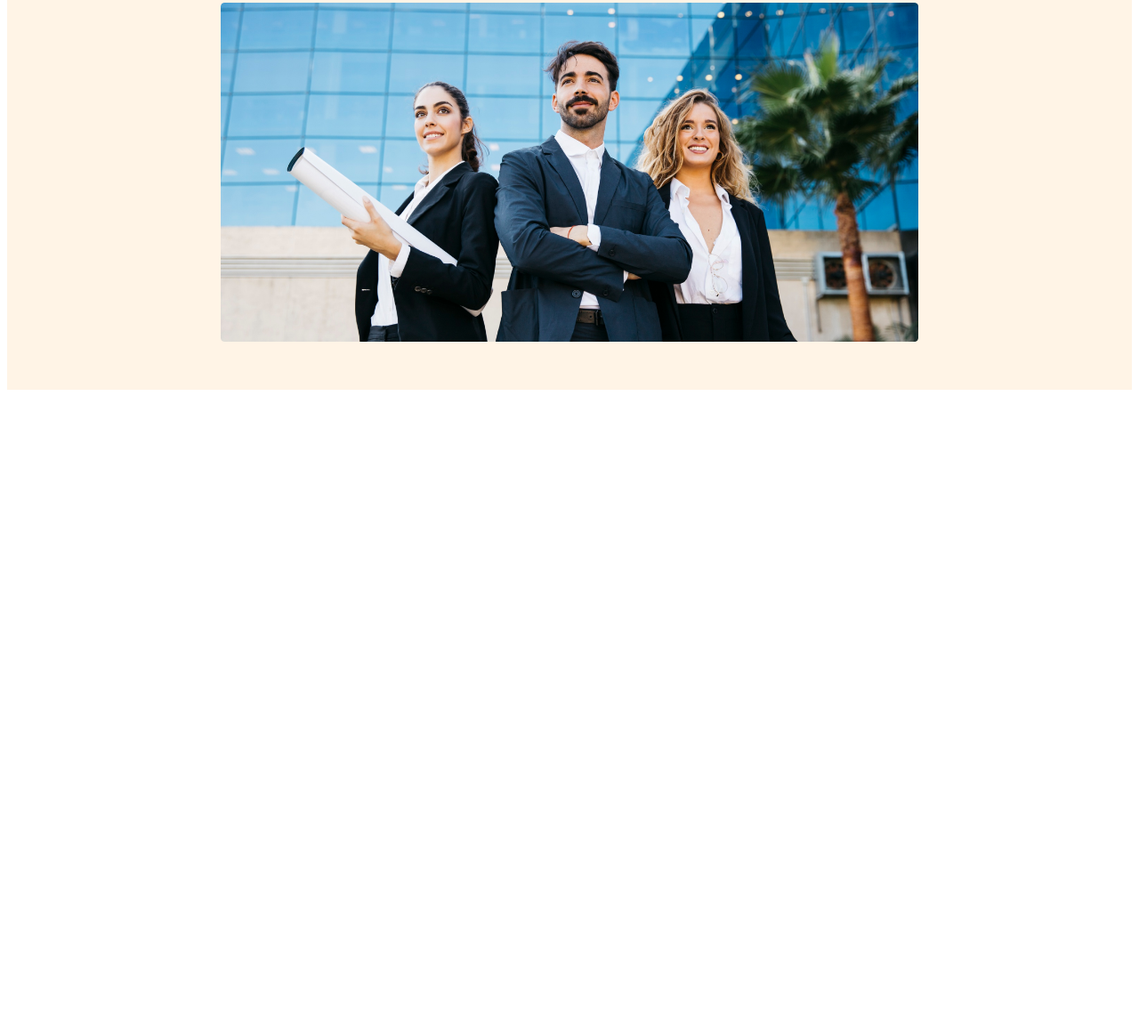
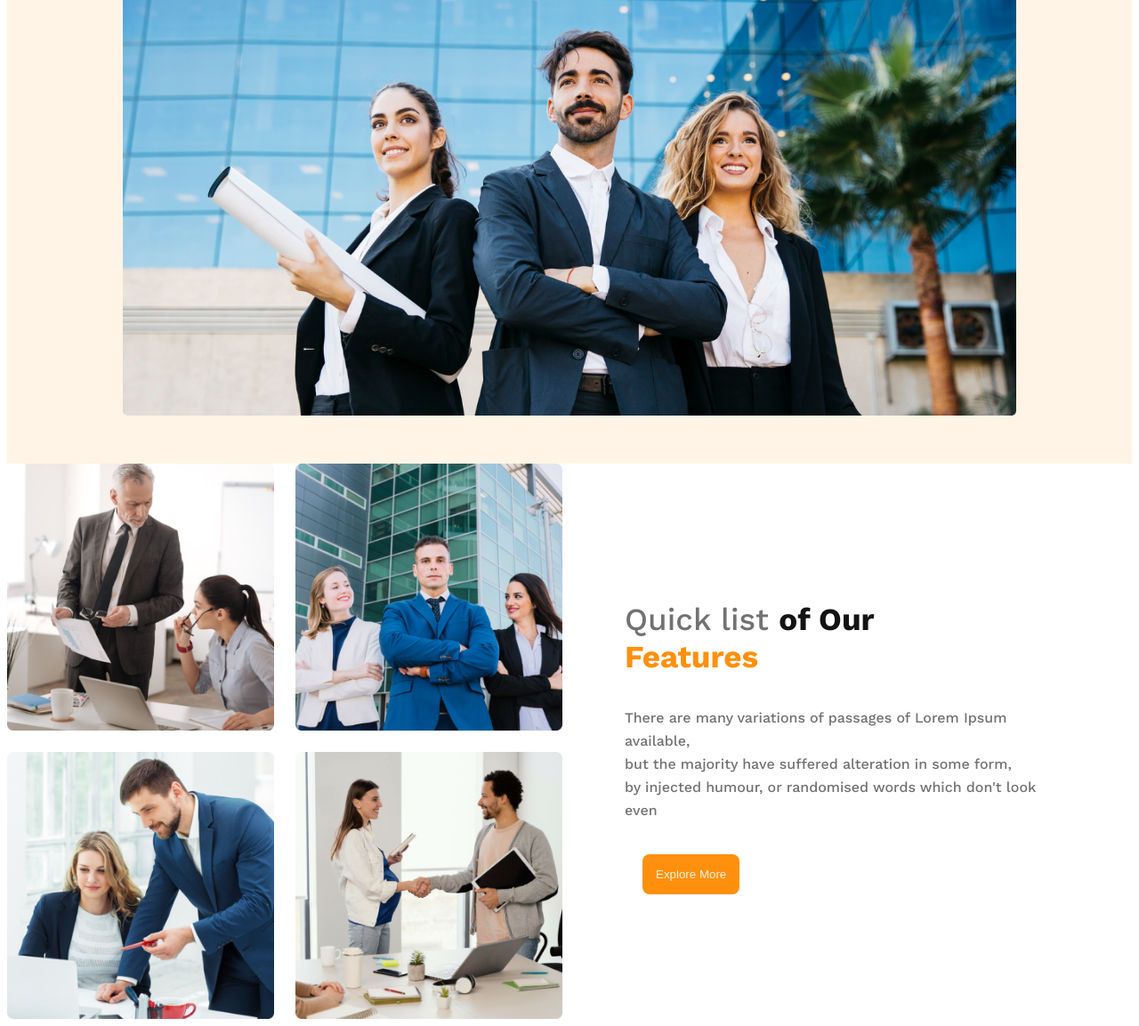
Before and after one commit to Musfirat/module-4, a plain HTML site: page index.html in a window 1280 px wide. Shown: the part 588-1741 px from the top of the page at 89% size. Before the commit the page ends 1034 px from the top, so only its background shows below. Drawn offline with nearby package versions, Linux system fonts and the light colour scheme.

Commit message:
commited team section

```diff
--- a/index.html
+++ b/index.html
@@ -30,5 +30,23 @@
 
         </div>
     </header>
+    <!-- __Main-section__ -->
+    <main>
+       <section class="teams-container">
+        <div class="team-img">
+            <img width="300px" src="images/team1.png" alt="">
+            <img width="300px" src="images/team2.png" alt="">
+            <img width="300px" src="images/team3.png" alt="">
+            <img width="300px" src="images/team4.png" alt="">
+        </div>
+        <div class="team-content">
+            <h3 class="team-title">Quick list <span class="of-our">of Our</span><br> <span class="feature">Features</span></h3>
+            <p class="banner-descript">There are many variations of passages of Lorem Ipsum available,<br>
+            but the majority have suffered alteration in some form,<br>
+            by injected humour, or randomised words which don't look even</p>
+            <button class="btn-primary">Explore More</button>
+        </div>
+       </section>
+    </main>
 </body>
 </html>
--- a/style/style.css
+++ b/style/style.css
@@ -8,7 +8,7 @@ font-family: 'Work Sans', sans-serif;
 header{
     max-width:1450px;
     background: rgba(255, 144, 14, 0.10);
-    padding: 50px 240px;
+    padding: 50px 130px;
     align-items: center;
 }
 
@@ -24,7 +24,6 @@ nav ul{
 }
 nav li{
     list-style: none;
-    text-align: center;
     font-family: Work Sans;
     font-size: 1rem;
     font-weight: 500;
@@ -40,8 +39,7 @@ nav a{
 
 .nav-heading{
     color: #131313;
-    text-align: center;
-    font-size: 2.8rem;
+    font-size: 2rem;
     font-weight: 700;
     line-height: normal;
 }
@@ -56,7 +54,7 @@ nav a{
 
 .banner-title{
     font-size: 4rem;
-    color: var(--Dark-01, #131313);
+    color: #131313;
     font-weight: 700;
     line-height: normal;
 }
@@ -82,6 +80,45 @@ nav a{
     width: 100%;
 
 }
+
+/* __main-section-style___ */
+
+.teams-container{
+    max-width: 1440px ;
+    margin: 0 auto;
+    display: flex;
+    align-items: center;
+}
+
+.team-img{
+    display: grid;
+    grid-template-columns: repeat(2 , 1fr);
+    gap: 24px;
+
+
+}
+
+.team-content{
+    padding-left: 70px;
+    padding-right: 70px;
+}
+
+.team-title{
+    color: #727272;
+    font-size: 35px;
+    font-weight: 500;
+    line-height: normal;
+}
+
+.of-our{
+    color: #131313;
+    font-weight: 700;
+}
+.feature{
+    color: #FF900E;
+    font-weight: 700;
+}
+
 /* __responsive-style_ */
 
 @media screen and (max-width:577px) {
```
